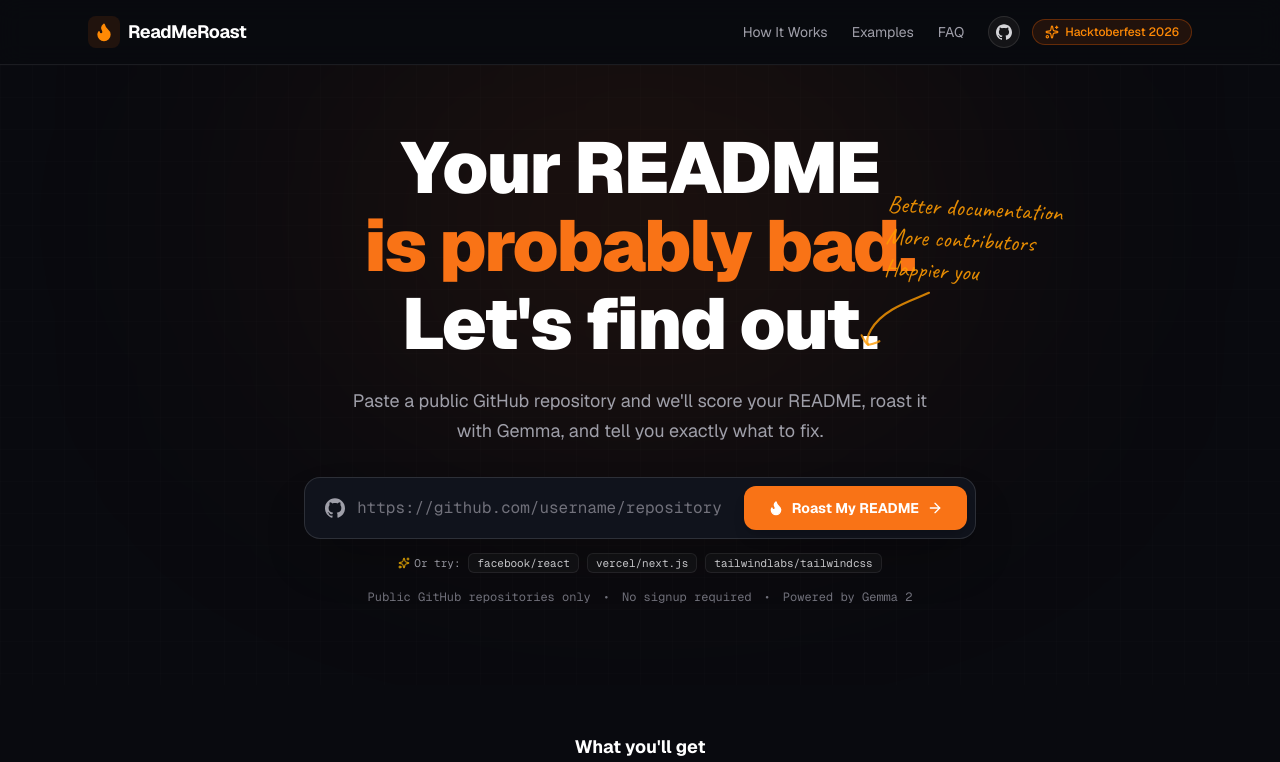
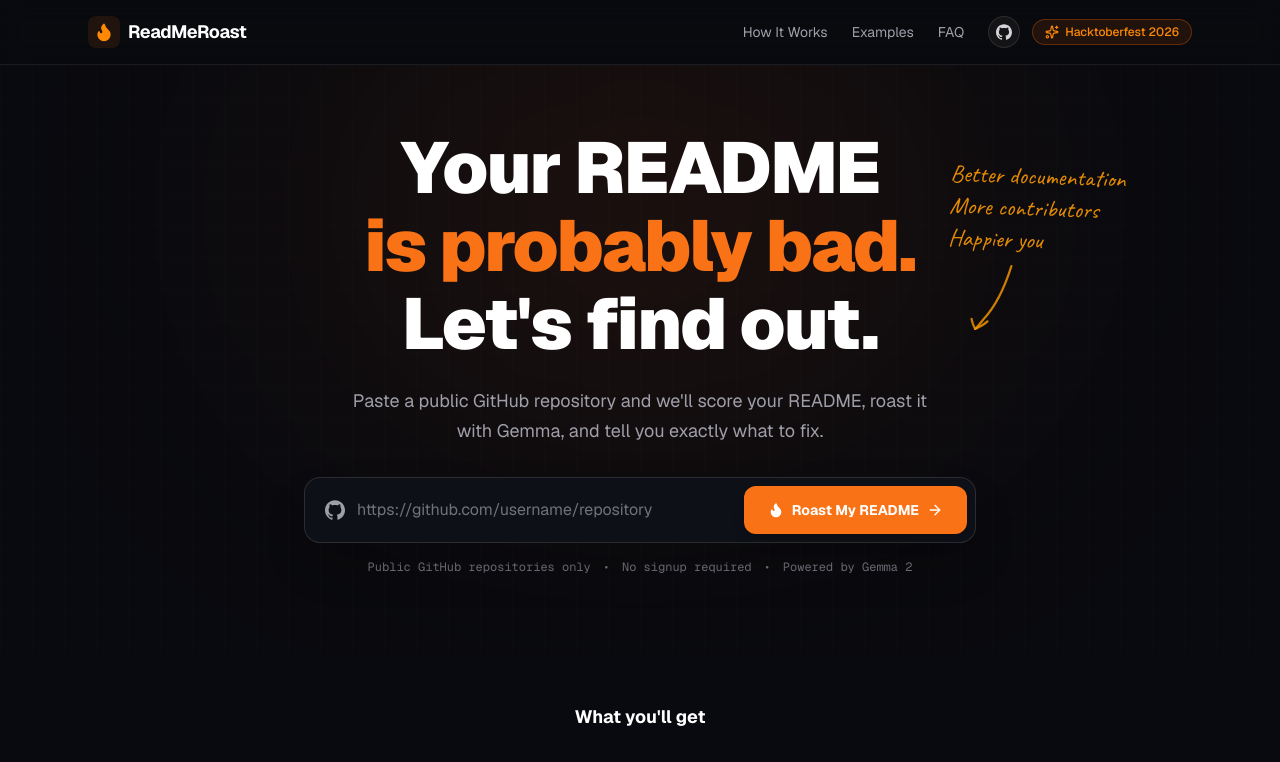
Before and after one commit to RudraMalvankar/ReadMeRoast, a Next.js app: page / in a window 1280 px wide. Shown: the top 762 px of the page. Built offline with nearby package versions, Linux system fonts and the light colour scheme.

Commit message:
style: fix landing annotation collision, remove clutter, and polish roast typography

```diff
--- a/components/Hero.tsx
+++ b/components/Hero.tsx
@@ -19,31 +19,31 @@ export function Hero() {
             <span className="block">Let&apos;s find out.</span>
           </h1>
 
-          {/* Handwritten Annotation on the right */}
-          <div className="hidden lg:block absolute -right-36 top-16 text-left transform rotate-3">
-            <div className="font-handwritten text-xl sm:text-2xl text-amber-500/90 leading-tight space-y-0.5 select-none">
+          {/* Handwritten Annotation on the right (only when there's ample room) */}
+          <div className="hidden xl:block absolute -right-52 top-8 text-left transform rotate-2 select-none pointer-events-none">
+            <div className="font-handwritten text-2xl text-amber-500/90 leading-tight space-y-0.5 whitespace-nowrap">
               <div>Better documentation</div>
               <div>More contributors</div>
               <div>Happier you</div>
             </div>
-            {/* Hand-drawn curved arrow pointing to the input bar */}
-            <div className="relative -left-6 mt-1">
+            {/* Hand-drawn curved arrow pointing down toward input */}
+            <div className="relative left-6 mt-2">
               <svg
-                width="84"
-                height="65"
-                viewBox="0 0 84 65"
+                width="65"
+                height="75"
+                viewBox="0 0 65 75"
                 fill="none"
                 xmlns="http://www.w3.org/2000/svg"
                 className="text-amber-500/80 stroke-current"
               >
                 <path
-                  d="M70 4C55 12 25 22 14 44C11 50 10 56 12 59"
+                  d="M40 4C35 22 28 42 14 58C11 62 8 66 6 68"
                   strokeWidth="2.2"
                   strokeLinecap="round"
                   strokeLinejoin="round"
                 />
                 <path
-                  d="M5 50C7 54 11 59 12 59C13 59 20 57 23 55"
+                  d="M2 58C3 63 6 68 6 68C8 67 15 63 18 60"
                   strokeWidth="2.2"
                   strokeLinecap="round"
                   strokeLinejoin="round"
--- a/components/Problems.tsx
+++ b/components/Problems.tsx
@@ -24,14 +24,11 @@ export function Problems({ problems }: ProblemsProps) {
 
       <div className="space-y-3.5 flex-1">
         {sorted.slice(0, 6).map((item, idx) => (
-          <div key={idx} className="flex items-start gap-2.5 text-xs sm:text-sm text-zinc-200">
+          <div key={idx} className="flex items-start gap-2.5 text-xs sm:text-sm text-zinc-200 group">
             <span className="flex h-2 w-2 rounded-full bg-rose-500 flex-shrink-0 mt-1.5 shadow-[0_0_8px_rgba(244,63,94,0.6)]" />
-            <div className="flex-1 leading-snug">
-              <span className="font-medium text-white">{item.title}</span>
-              {item.explanation && item.explanation !== item.title && (
-                <span className="text-zinc-400 text-xs block mt-0.5">{item.explanation}</span>
-              )}
-            </div>
+            <span className="leading-snug font-normal text-zinc-200">
+              {item.title}
+            </span>
           </div>
         ))}
       </div>
--- a/components/Recommendations.tsx
+++ b/components/Recommendations.tsx
@@ -17,16 +17,19 @@ export function Recommendations({ recommendations }: RecommendationsProps) {
       <div className="space-y-3 flex-1">
         {recommendations.slice(0, 5).map((rec, idx) => {
           const num = String(idx + 1).padStart(2, "0");
+          // Clean any leading numeric prefix from AI text like "1. ", "01. ", "1 - "
+          const cleanText = rec.replace(/^(\d+[\.\-\)]\s*)+/, "").trim();
+
           return (
             <div
               key={idx}
               className="group flex items-center justify-between gap-3 rounded-xl border border-white/[0.06] bg-[#131620] px-4 py-3 text-xs sm:text-sm text-zinc-200 hover:border-zinc-700 transition-colors"
             >
               <div className="flex items-center gap-3">
-                <span className="font-mono text-xs font-bold text-amber-400 rounded bg-amber-500/10 px-1.5 py-0.5 border border-amber-500/20">
+                <span className="font-mono text-xs font-bold text-amber-400 rounded bg-amber-500/10 px-1.5 py-0.5 border border-amber-500/20 flex-shrink-0">
                   {num}
                 </span>
-                <span className="leading-snug">{rec}</span>
+                <span className="leading-snug text-zinc-200">{cleanText}</span>
               </div>
               <ArrowRight className="h-4 w-4 text-zinc-500 group-hover:text-orange-400 group-hover:translate-x-0.5 transition-all flex-shrink-0" />
             </div>
--- a/components/RepoInput.tsx
+++ b/components/RepoInput.tsx
@@ -2,7 +2,7 @@
 
 import React, { useState } from "react";
 import { useRouter } from "next/navigation";
-import { Flame, ArrowRight, AlertCircle, Sparkles } from "lucide-react";
+import { Flame, ArrowRight, AlertCircle } from "lucide-react";
 import { GithubIcon } from "@/components/GithubIcon";
 import { validateAndParseGithubUrl } from "@/lib/validation";
 
@@ -16,12 +16,6 @@ export function RepoInput({ initialUrl = "", onAnalyze, isLoading = false }: Rep
   const router = useRouter();
   const [url, setUrl] = useState(initialUrl);
   const [error, setError] = useState<string | null>(null);
-
-  const sampleRepos = [
-    { label: "facebook/react", url: "https://github.com/facebook/react" },
-    { label: "vercel/next.js", url: "https://github.com/vercel/next.js" },
-    { label: "tailwindlabs/tailwindcss", url: "https://github.com/tailwindlabs/tailwindcss" },
-  ];
 
   const handleSubmit = (e: React.FormEvent) => {
     e.preventDefault();
@@ -48,15 +42,10 @@ export function RepoInput({ initialUrl = "", onAnalyze, isLoading = false }: Rep
     }
   };
 
-  const handleSelectSample = (sampleUrl: string) => {
-    setUrl(sampleUrl);
-    setError(null);
-  };
-
   return (
     <div className="w-full max-w-2xl mx-auto">
       <form onSubmit={handleSubmit} className="relative">
-        <div className="group relative flex flex-col sm:flex-row items-stretch sm:items-center rounded-2xl border border-white/[0.12] bg-[#10131c] p-2 shadow-2xl transition-all focus-within:border-orange-500/60 focus-within:ring-2 focus-within:ring-orange-500/20">
+        <div className="group relative flex flex-col sm:flex-row items-stretch sm:items-center rounded-2xl border border-white/[0.12] bg-[#0e1017] p-1.5 sm:p-2 shadow-2xl transition-all focus-within:border-orange-500/60 focus-within:ring-2 focus-within:ring-orange-500/20">
           <div className="flex items-center flex-1 px-3 py-2 sm:py-0">
             <GithubIcon className="h-5 w-5 text-zinc-400 mr-3 flex-shrink-0 group-focus-within:text-orange-400 transition-colors" />
             <input
@@ -67,7 +56,7 @@ export function RepoInput({ initialUrl = "", onAnalyze, isLoading = false }: Rep
                 if (error) setError(null);
               }}
               placeholder="https://github.com/username/repository"
-              className="w-full bg-transparent text-sm sm:text-base font-mono text-zinc-100 placeholder-zinc-500 focus:outline-none"
+              className="w-full bg-transparent text-sm sm:text-base font-sans text-zinc-100 placeholder-zinc-500 focus:outline-none"
               disabled={isLoading}
               autoComplete="off"
               spellCheck={false}
@@ -77,7 +66,7 @@ export function RepoInput({ initialUrl = "", onAnalyze, isLoading = false }: Rep
           <button
             type="submit"
             disabled={isLoading}
-            className="flex items-center justify-center gap-2 rounded-xl bg-[#f97316] hover:bg-[#ea580c] px-6 py-3 text-sm font-bold text-white shadow-lg active:scale-[0.98] disabled:opacity-60 disabled:cursor-not-allowed transition-all flex-shrink-0 cursor-pointer"
+            className="flex items-center justify-center gap-2 rounded-xl bg-[#f97316] hover:bg-[#ea580c] px-6 py-3 sm:py-3.5 text-sm font-bold text-white shadow-lg active:scale-[0.98] disabled:opacity-60 disabled:cursor-not-allowed transition-all flex-shrink-0 cursor-pointer"
           >
             {isLoading ? (
               <>
@@ -101,24 +90,6 @@ export function RepoInput({ initialUrl = "", onAnalyze, isLoading = false }: Rep
           </div>
         )}
       </form>
-
-      {/* Quick sample repositories */}
-      <div className="mt-3.5 flex flex-wrap items-center justify-center gap-2 text-xs text-zinc-400">
-        <span className="flex items-center gap-1 text-zinc-400 font-mono text-[11px]">
-          <Sparkles className="h-3 w-3 text-amber-400" />
-          Or try:
-        </span>
-        {sampleRepos.map((sample) => (
-          <button
-            key={sample.label}
-            type="button"
-            onClick={() => handleSelectSample(sample.url)}
-            className="rounded-md border border-white/[0.08] bg-zinc-900/60 px-2 py-0.5 font-mono text-[11px] text-zinc-300 hover:border-zinc-700 hover:bg-zinc-800 hover:text-white transition-colors cursor-pointer"
-          >
-            {sample.label}
-          </button>
-        ))}
-      </div>
     </div>
   );
 }
--- a/components/ScoreCard.tsx
+++ b/components/ScoreCard.tsx
@@ -18,13 +18,13 @@ export function ScoreCard({ score, verdict }: ScoreCardProps) {
   // Score headline
   const getHeadline = (val: number) => {
     if (val >= 85) return "Exceptional.";
-    if (val >= 75) return "Pretty decent.";
-    if (val >= 60) return "Needs attention.";
+    if (val >= 70) return "Pretty decent.";
+    if (val >= 55) return "Needs attention.";
     return "Needs serious work.";
   };
 
   return (
-    <div className="h-full rounded-2xl border border-white/[0.08] bg-[#10131c] p-6 shadow-xl flex items-center gap-6">
+    <div className="h-full rounded-2xl border border-white/[0.08] bg-[#10131c] p-6 shadow-xl flex flex-col sm:flex-row items-center sm:items-start gap-6">
       {/* Circular Gauge */}
       <div className="relative flex h-32 w-32 items-center justify-center flex-shrink-0">
         <svg className="h-full w-full -rotate-90 transform" viewBox="0 0 120 120">
@@ -56,14 +56,14 @@ export function ScoreCard({ score, verdict }: ScoreCardProps) {
       </div>
 
       {/* Score info */}
-      <div className="space-y-1.5 flex-1">
+      <div className="space-y-1.5 flex-1 text-center sm:text-left">
         <span className="text-xs font-mono uppercase tracking-wider text-zinc-400">
           README SCORE
         </span>
-        <h2 className="text-xl sm:text-2xl font-bold text-white tracking-tight">
+        <h2 className="text-2xl font-bold text-white tracking-tight">
           {getHeadline(score)}
         </h2>
-        <p className="text-xs sm:text-sm text-zinc-400 leading-relaxed line-clamp-3">
+        <p className="text-xs sm:text-sm text-zinc-400 leading-relaxed">
           {verdict}
         </p>
       </div>
```
Also changed, not shown: components/ImprovedReadme.tsx (+26 -18 lines), components/RoastCard.tsx (+6 -6 lines).
